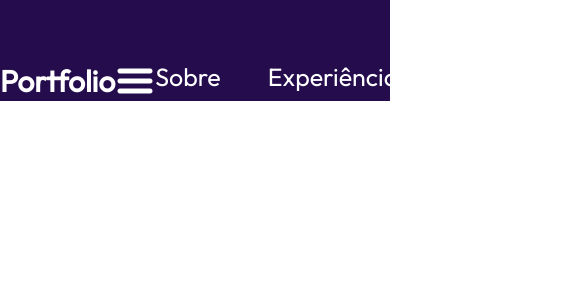
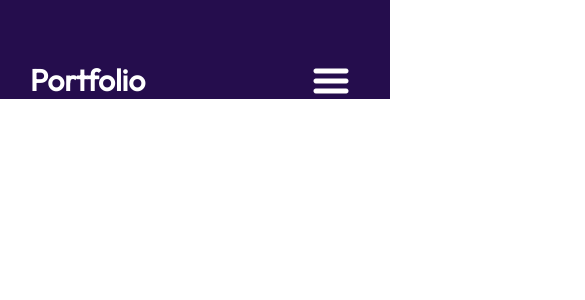
Before and after one commit to JacqueADev/portfolio-react, a React (Vite) app in the folder portfolio-com-react/: page / in a window 390 px wide. Shown: the top 300 px of the page, 585 px wide, since content can reach past the window. Built offline with nearby package versions, Linux system fonts and the light colour scheme.

Commit message:
Iniciando responsividade da NavBar

```diff
--- a/portfolio-com-react/src/components/Navbar/Navbar.jsx
+++ b/portfolio-com-react/src/components/Navbar/Navbar.jsx
@@ -4,12 +4,14 @@
 import { getImageUrl } from "../../utils";
 
 export const Navbar = () => {
+    const [menuOpen, setMenuOpen] = useState(false);
+
   return (
     <nav className={styles.navbar}>
       <a className={styles.title} href="/">Portfolio</a>
       <div className={styles.menu}>
-        <img className={styles.menuBtn} src={getImageUrl("nav/menuIcon.png")} alt="menu-button"/>
-        <ul className={styles.menuItems}>
+        <img className={styles.menuBtn} src={menuOpen ? getImageUrl("nav/closeIcon.png") : getImageUrl("nav/menuIcon.png")} alt="menu-button" onClick={() => setMenuOpen(!menuOpen)} />
+        <ul className={`${styles.menuItems} ${menuOpen && styles.menuOpen}`} onClick={() => setMenuOpen(false)}>
           <li>
             <a href="#sobre">Sobre</a>
           </li>
--- a/portfolio-com-react/src/components/Navbar/Navbar.module.css
+++ b/portfolio-com-react/src/components/Navbar/Navbar.module.css
@@ -15,6 +15,7 @@
     font-weight: bold;
     text-decoration: none;
     color: var(--cor-texto-areas-escuras);
+    padding-left: 30px;
 }
 
 .menu{
@@ -34,9 +35,56 @@
     text-decoration: none;
     cursor: pointer;
     color: var(--cor-texto-areas-escuras);
+    padding-right: 20px;
 }
 
 .menuItems a:hover{
     color: var(--cor-complementar);
     transition: 0.5s;
 }
+
+/* media queries */
+
+@media screen and (max-width: 830px) {
+    .navbar {
+        flex-direction: column;
+        align-items: flex-start;
+    }
+
+    .menu {
+        position: absolute;
+        right: 0;
+        margin-right: 10%;
+        flex-direction: column;
+        align-items: flex-end;
+        gap: 11px;
+        z-index: 3;
+
+    }
+
+    .menuBtn{
+        display: block;
+        cursor: pointer;
+
+    }
+
+    .menuItems{
+        display: none;
+        flex-direction: column;
+        align-items: center;
+        gap: 13px;
+        border-radius: 5px;
+        background: var(--cor-fundo);
+        background: linear-gradient(0deg, rgb(154, 107, 224) 0%, rgb(84, 43, 146)  100%);
+        padding:  24px 33px;
+        box-shadow:  0 0 4px var(--cor-fundo);
+
+
+     }
+
+     .menuOpen{
+        display: flex;
+        z-index: 1;
+
+     }
+}
--- a/portfolio-com-react/src/utils.js
+++ b/portfolio-com-react/src/utils.js
@@ -3,4 +3,4 @@
 };
 
 
-/* parei em  12:36  vídeo https://youtu.be/YQCDUJ6hhNY?si=q2hIKdUtbr3gjRzE*/
+/* parei em  32:58  vídeo https://youtu.be/YQCDUJ6hhNY?si=q2hIKdUtbr3gjRzE*/
```
